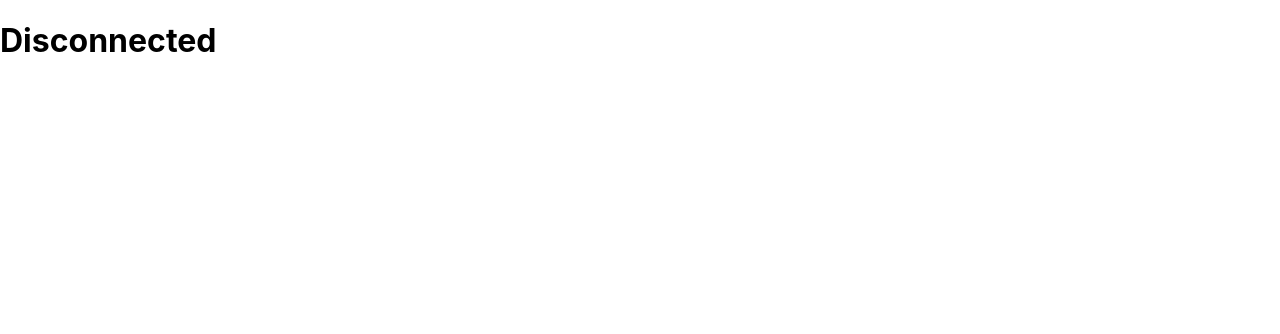
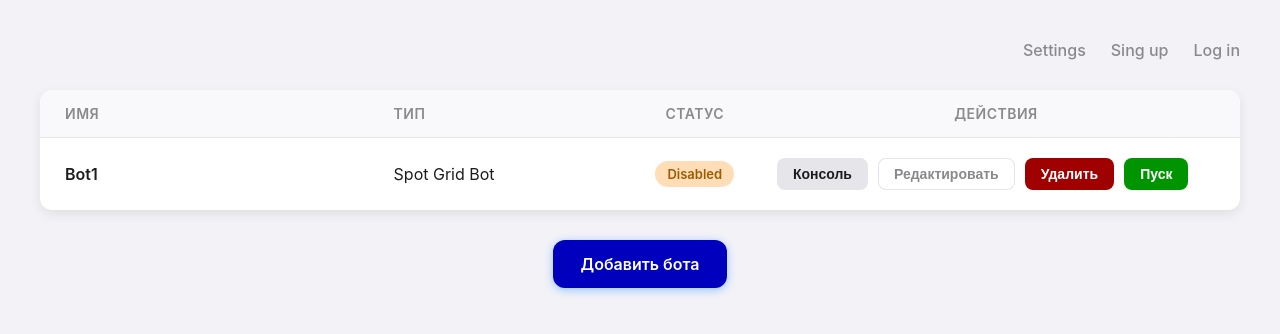
Before and after one commit to Daniello0/trade-bot-app, a React (Create React App) app in the folder client/: page / in a window 1280 px wide. Shown: the top 334 px of the page. Built offline with nearby package versions, Linux system fonts and the light colour scheme; no server answers.

Commit message:
add design to main view (App.tsx)

```diff
--- a/client/src/App.css
+++ b/client/src/App.css
@@ -1,38 +1,193 @@
-.App {
-  text-align: center;
+/* 1. Глобальные стили и переменные */
+:root {
+  --color-primary: #0000bd;
+  --color-success: #009500;
+  --color-danger: #9f0000;
+  --color-warning: #FF9500;
+  --color-secondary: #6c757d;
+
+  --color-background: #F2F2F7;
+  --color-surface: #FFFFFF;
+  --color-border: #E5E5EA;
+
+  --text-primary: #1D1D1F;
+  --text-secondary: #8A8A8E;
+  --text-on-primary: #FFFFFF;
+
+  --shadow: 0 4px 12px rgba(0, 0, 0, 0.08);
+  --border-radius: 12px;
 }
 
-.App-logo {
-  height: 40vmin;
-  pointer-events: none;
+body {
+  margin: 0;
+  font-family: -apple-system, BlinkMacSystemFont, 'Segoe UI', 'Roboto', 'Helvetica Neue', Arial, sans-serif;
+  background-color: var(--color-background);
+  color: var(--text-primary);
+  -webkit-font-smoothing: antialiased;
+  -moz-osx-font-smoothing: grayscale;
 }
 
-@media (prefers-reduced-motion: no-preference) {
-  .App-logo {
-    animation: App-logo-spin infinite 20s linear;
-  }
-}
+/* 2. Основной контейнер и Header */
 
-.App-header {
-  background-color: #282c34;
-  min-height: 100vh;
+.App {
   display: flex;
   flex-direction: column;
   align-items: center;
-  justify-content: center;
-  font-size: calc(10px + 2vmin);
-  color: white;
+  padding: 40px 20px;
+  min-height: 100vh;
+  box-sizing: border-box;
 }
 
-.App-link {
-  color: #61dafb;
+.header {
+  width: 100%;
+  max-width: 1200px;
+  display: flex;
+  justify-content: flex-end;
+  align-items: center;
+  margin-bottom: 30px;
+  gap: 25px;
 }
 
-@keyframes App-logo-spin {
-  from {
-    transform: rotate(0deg);
-  }
-  to {
-    transform: rotate(360deg);
-  }
+.header > div {
+  font-weight: 500;
+  color: var(--text-secondary);
+  cursor: pointer;
+  transition: color 0.1s ease;
 }
+
+.header > div:hover {
+  color: var(--color-primary);
+}
+
+/* 3. Таблица с ботами */
+
+.table {
+  width: 100%;
+  max-width: 1200px;
+  background-color: var(--color-surface);
+  border-radius: var(--border-radius);
+  box-shadow: var(--shadow);
+  overflow: hidden;
+}
+
+.table-header {
+  display: flex;
+  padding: 15px 25px;
+  background-color: #F9F9FB;
+  border-bottom: 1px solid var(--color-border);
+  color: var(--text-secondary);
+  font-size: 14px;
+  font-weight: 600;
+  text-transform: uppercase;
+  letter-spacing: 0.5px;
+}
+
+.table-row {
+  display: flex;
+  align-items: center;
+  padding: 20px 25px;
+  border-bottom: 1px solid var(--color-border);
+  transition: background-color 0.2s ease;
+}
+
+.table-data > .table-row:last-child {
+  border-bottom: none;
+}
+
+/* Распределение колонок по ширине */
+.header-column-name, .column-name { flex: 3; font-weight: 600; }
+.header-column-type, .column-type { flex: 2; }
+.header-column-status, .column-status {
+  flex: 1.5;
+  display: flex;
+  justify-content: center;
+}
+.column-actions {
+  flex: 4;
+  display: flex;
+  gap: 10px;
+}
+
+.header-column-actions {
+  flex: 4;
+  display: flex;
+  justify-content: center;
+}
+
+/* 4. Элементы внутри таблицы */
+
+.status-badge {
+  display: inline-block;
+  padding: 5px 12px;
+  border-radius: 100px;
+  font-weight: 600;
+  font-size: 13px;
+  text-transform: capitalize;
+}
+
+.status-badge.status-stopped {
+  background-color: #FFDEB7;
+  color: #9D5A00;
+}
+
+.status-badge.status-running {
+  background-color: #D7F9E3;
+  color: #1A843D;
+}
+
+.action-button {
+  padding: 8px 16px;
+  font-size: 14px;
+  font-weight: 600;
+  border: none;
+  border-radius: 8px;
+  cursor: pointer;
+  transition: all 0.2s ease;
+  white-space: nowrap;
+}
+
+.action-button:hover {
+  transform: scale(107%);
+}
+
+/* Стили для разных типов кнопок */
+.action-button {
+  background-color: var(--color-border);
+  color: var(--text-primary);
+}
+
+.action-button.secondary {
+  background-color: transparent;
+  color: var(--text-secondary);
+  box-shadow: 0 0 0 1px var(--color-border) inset;
+}
+
+.action-button.success {
+  background-color: var(--color-success);
+  color: var(--text-on-primary);
+}
+
+.action-button.danger {
+  background-color: var(--color-danger);
+  color: var(--text-on-primary);
+}
+
+/* 5. Основная кнопка "Добавить бота" */
+
+.add-bot-button {
+  margin-top: 30px;
+  padding: 14px 28px;
+  font-size: 16px;
+  font-weight: 600;
+  color: var(--text-on-primary);
+  background-color: var(--color-primary);
+  border: none;
+  border-radius: var(--border-radius);
+  cursor: pointer;
+  transition: all 0.2s ease;
+  box-shadow: 0 2px 8px rgba(0, 122, 255, 0.4);
+}
+
+.add-bot-button:hover {
+  transform: scale(104%);
+}
--- a/client/src/App.tsx
+++ b/client/src/App.tsx
@@ -18,22 +18,56 @@ function App() {
                     setData(responseData);
                     setStatus('connected');
                 } else {
-                    setStatus('disconnected');
+                    setStatus('connected');
                 }
             } catch (error) {
                 console.error("Connection failed:", error);
-                setStatus('disconnected');
+                setStatus('connected');
             }
         };
         checkConnection();
     }, []);
 
-    if (status === 'loading') {
-        return <h1>Loading...</h1>;
-    }
-
     if (status === 'connected') {
-        return <h1>Connected: {data}</h1>;
+        return (
+            <div className="App">
+                <div className="header">
+                    <div className="settings" onClick={() => {
+                        alert('Настройки')
+                    }}>Settings</div>
+                    <div className="singup" onClick={() => {
+                        alert('Зарегистрироваться')
+                    }}>Sing up</div>
+                    <div className="login" onClick={() => {
+                        alert('Войти')
+                    }}>Log in</div>
+                </div>
+                <div className="table">
+                    <div className="table-header">
+                        <div className="header-column-name">Имя</div>
+                        <div className="header-column-type">Тип</div>
+                        <div className="header-column-status">Статус</div>
+                        <div className="header-column-actions">Действия</div>
+                    </div>
+                    <div className="table-data">
+                        <div className="table-row">
+                            <div className="column-name">Bot1</div>
+                            <div className="column-type">Spot Grid Bot</div>
+                            <div className="column-status">
+                                <span className="status-badge status-stopped">disabled</span>
+                            </div>
+                            <div className="column-actions">
+                                <button className="action-button">Консоль</button>
+                                <button className="action-button secondary">Редактировать</button>
+                                <button className="action-button danger">Удалить</button>
+                                <button className="action-button success">Пуск</button>
+                            </div>
+                        </div>
+                    </div>
+                </div>
+                <div className="add-bot-button">Добавить бота</div>
+            </div>
+        )
     }
 
     return <h1>Disconnected</h1>;
```
